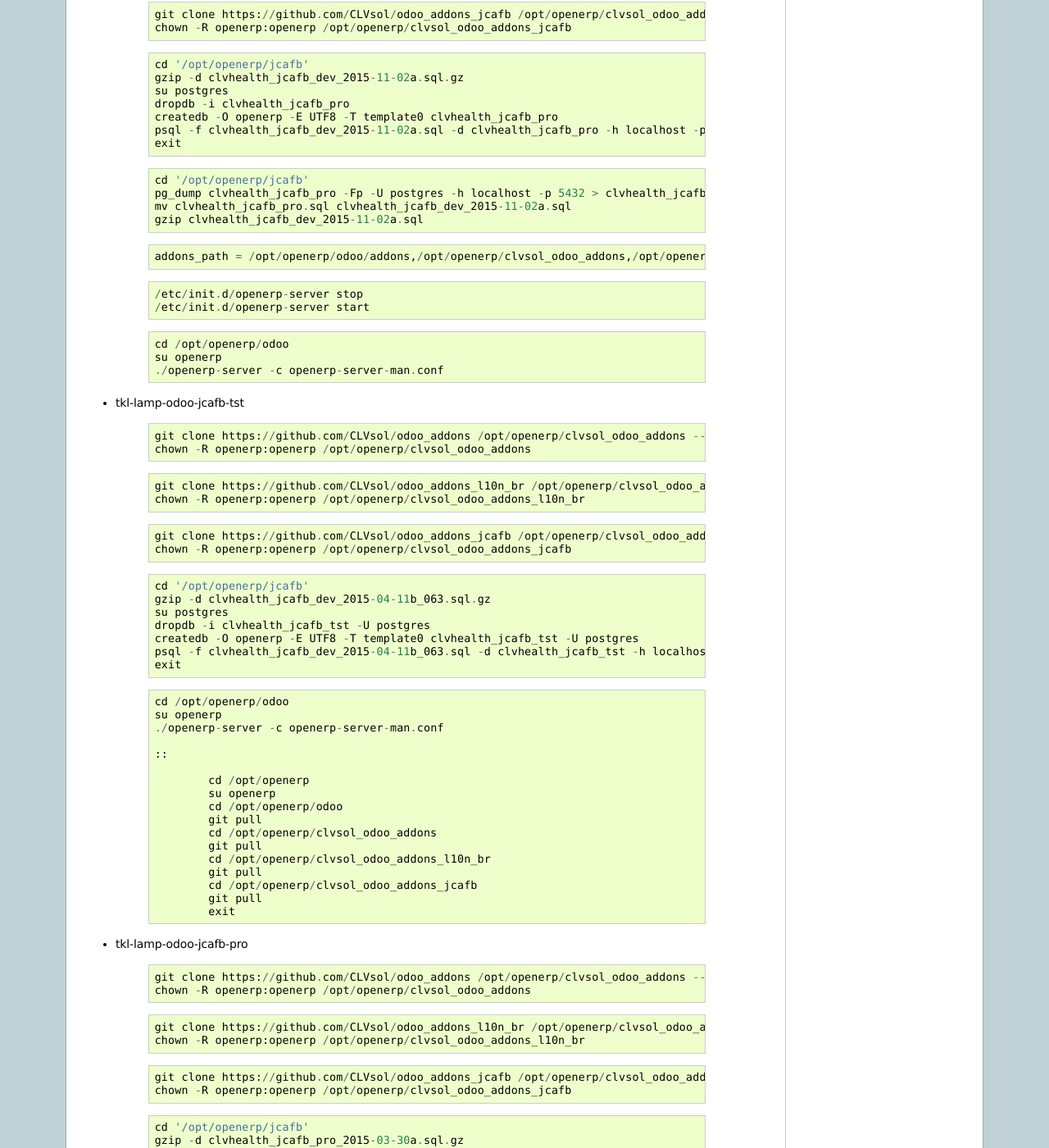
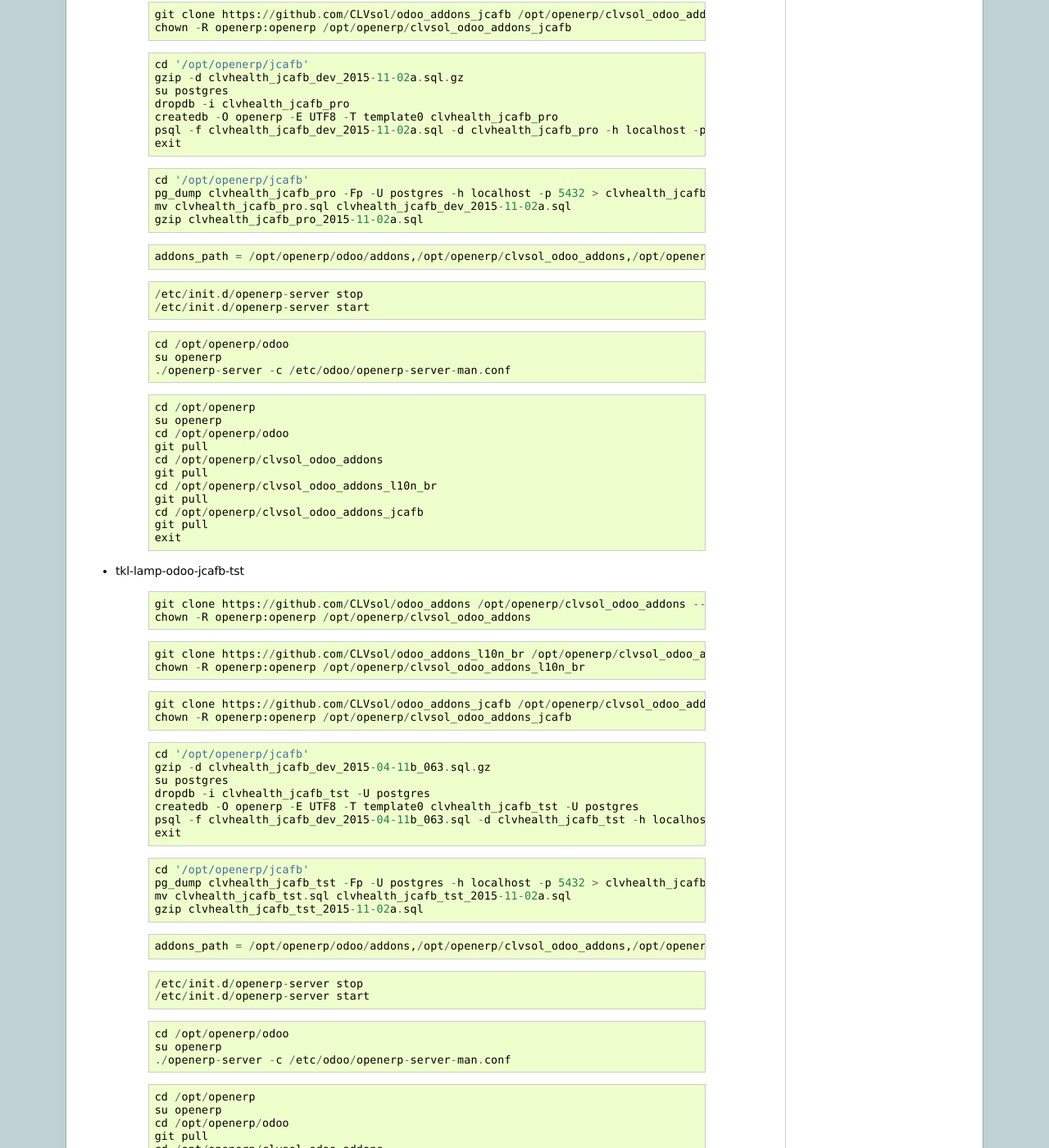
Before and after one commit to CLVsol/odoo_clvhealth_jcafb, a Sphinx documentation site: the page built from doc/source/clvsol_odoo_clvhealth_jcafb.rst, in a window 1280 px wide and 1400 px high, scrolled down 627 px. Shown: the whole window at 82% size. Built offline with Sphinx 7.4.7, drawn with Linux system fonts in a browser that asks for light colours.

Commit message:
Updated "doc".

```diff
--- a/doc/source/clvsol_odoo_clvhealth_jcafb.rst
+++ b/doc/source/clvsol_odoo_clvhealth_jcafb.rst
@@ -60,11 +60,11 @@
         cd '/opt/openerp/jcafb'
         pg_dump clvhealth_jcafb_pro -Fp -U postgres -h localhost -p 5432 > clvhealth_jcafb_pro.sql
         mv clvhealth_jcafb_pro.sql clvhealth_jcafb_dev_2015-11-02a.sql
-        gzip clvhealth_jcafb_dev_2015-11-02a.sql
+        gzip clvhealth_jcafb_pro_2015-11-02a.sql
 
     ::
 
-    	addons_path = /opt/openerp/odoo/addons,/opt/openerp/clvsol_odoo_addons,/opt/openerp/clvsol_odoo_addons_l10n_br,/opt/openerp/clvsol_odoo_addons_jcafb
+        addons_path = /opt/openerp/odoo/addons,/opt/openerp/clvsol_odoo_addons,/opt/openerp/clvsol_odoo_addons_l10n_br,/opt/openerp/clvsol_odoo_addons_jcafb
 
     ::
 
@@ -75,7 +75,21 @@
 
         cd /opt/openerp/odoo
         su openerp
-        ./openerp-server -c openerp-server-man.conf
+        ./openerp-server -c /etc/odoo/openerp-server-man.conf
+
+    ::
+
+        cd /opt/openerp
+        su openerp
+        cd /opt/openerp/odoo
+        git pull
+        cd /opt/openerp/clvsol_odoo_addons
+        git pull
+        cd /opt/openerp/clvsol_odoo_addons_l10n_br
+        git pull
+        cd /opt/openerp/clvsol_odoo_addons_jcafb
+        git pull
+        exit
 
 * tkl-lamp-odoo-jcafb-tst
 
@@ -106,23 +120,39 @@
 
     ::
 
+        cd '/opt/openerp/jcafb'
+        pg_dump clvhealth_jcafb_tst -Fp -U postgres -h localhost -p 5432 > clvhealth_jcafb_tst.sql
+        mv clvhealth_jcafb_tst.sql clvhealth_jcafb_tst_2015-11-02a.sql
+        gzip clvhealth_jcafb_tst_2015-11-02a.sql
+
+    ::
+
+        addons_path = /opt/openerp/odoo/addons,/opt/openerp/clvsol_odoo_addons,/opt/openerp/clvsol_odoo_addons_l10n_br,/opt/openerp/clvsol_odoo_addons_jcafb
+
+    ::
+
+        /etc/init.d/openerp-server stop
+        /etc/init.d/openerp-server start
+
+    ::
+
         cd /opt/openerp/odoo
         su openerp
-        ./openerp-server -c openerp-server-man.conf
+        ./openerp-server -c /etc/odoo/openerp-server-man.conf
 
-	::
+    ::
 
-		cd /opt/openerp
-		su openerp
-		cd /opt/openerp/odoo
-		git pull
-		cd /opt/openerp/clvsol_odoo_addons
-		git pull
-		cd /opt/openerp/clvsol_odoo_addons_l10n_br
-		git pull
-		cd /opt/openerp/clvsol_odoo_addons_jcafb
-		git pull
-		exit
+        cd /opt/openerp
+        su openerp
+        cd /opt/openerp/odoo
+        git pull
+        cd /opt/openerp/clvsol_odoo_addons
+        git pull
+        cd /opt/openerp/clvsol_odoo_addons_l10n_br
+        git pull
+        cd /opt/openerp/clvsol_odoo_addons_jcafb
+        git pull
+        exit
 
 * tkl-lamp-odoo-jcafb-pro
 
```
